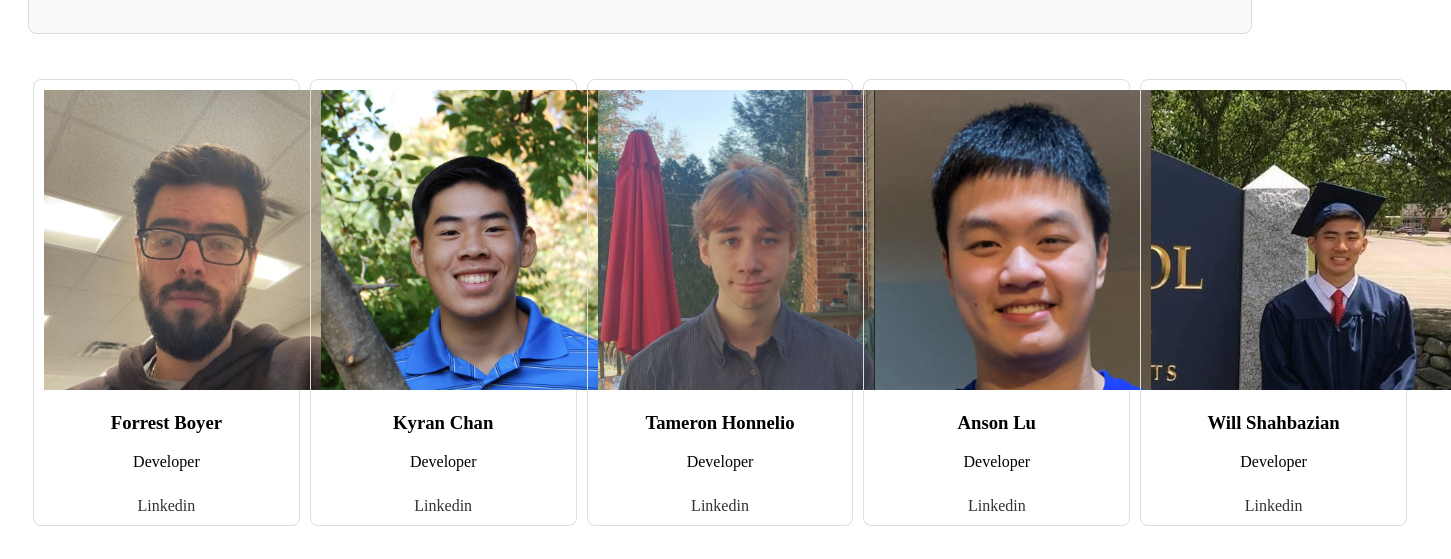
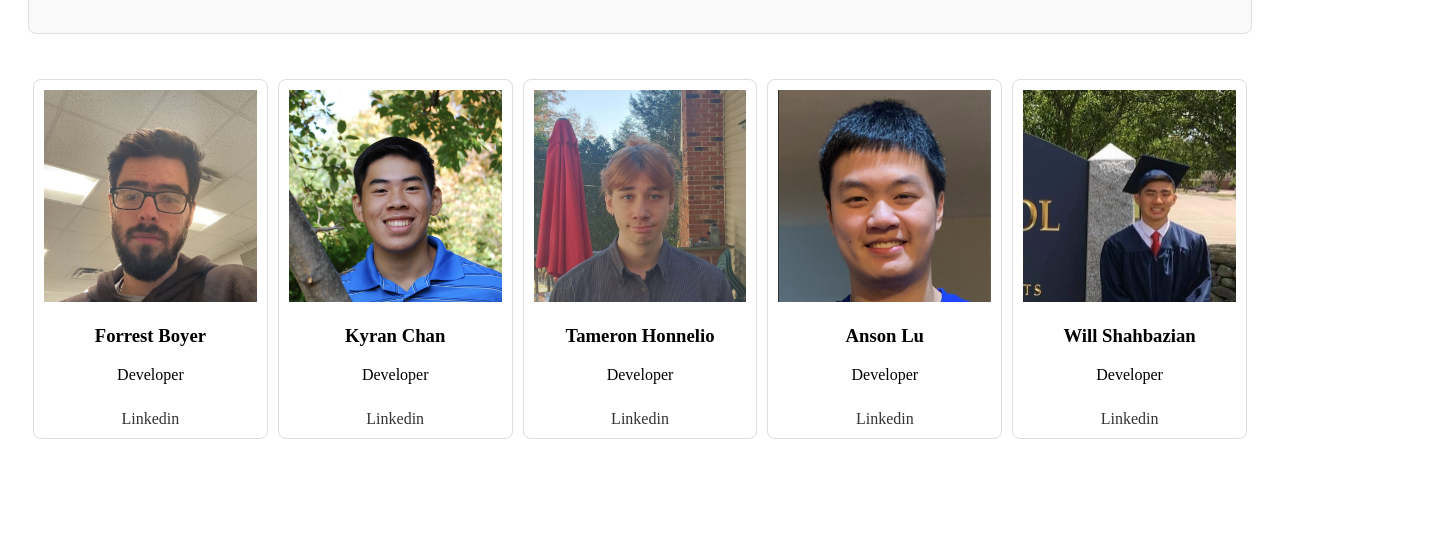
Before and after one commit to ForrestBoyer/FormulaFighters, a plain HTML site: page docs/index.html in a window 1280 px wide. Shown: the part 554-1113 px from the top of the page, 1451 px wide, since content can reach past the window. After the commit the page ends 1026 px from the top, so only its background shows below. Drawn offline with Linux system fonts and the light colour scheme.

Commit message:
Pictures scale evenly

```diff
--- a/docs/index.html
+++ b/docs/index.html
@@ -33,9 +33,10 @@
         }
 
         .team-member img {
-            width: 300px;
+            /* width: 300px; */
             height: 450px;
             height: auto;
+            max-width: 100%;
         }
 
         .team-member a {
```
